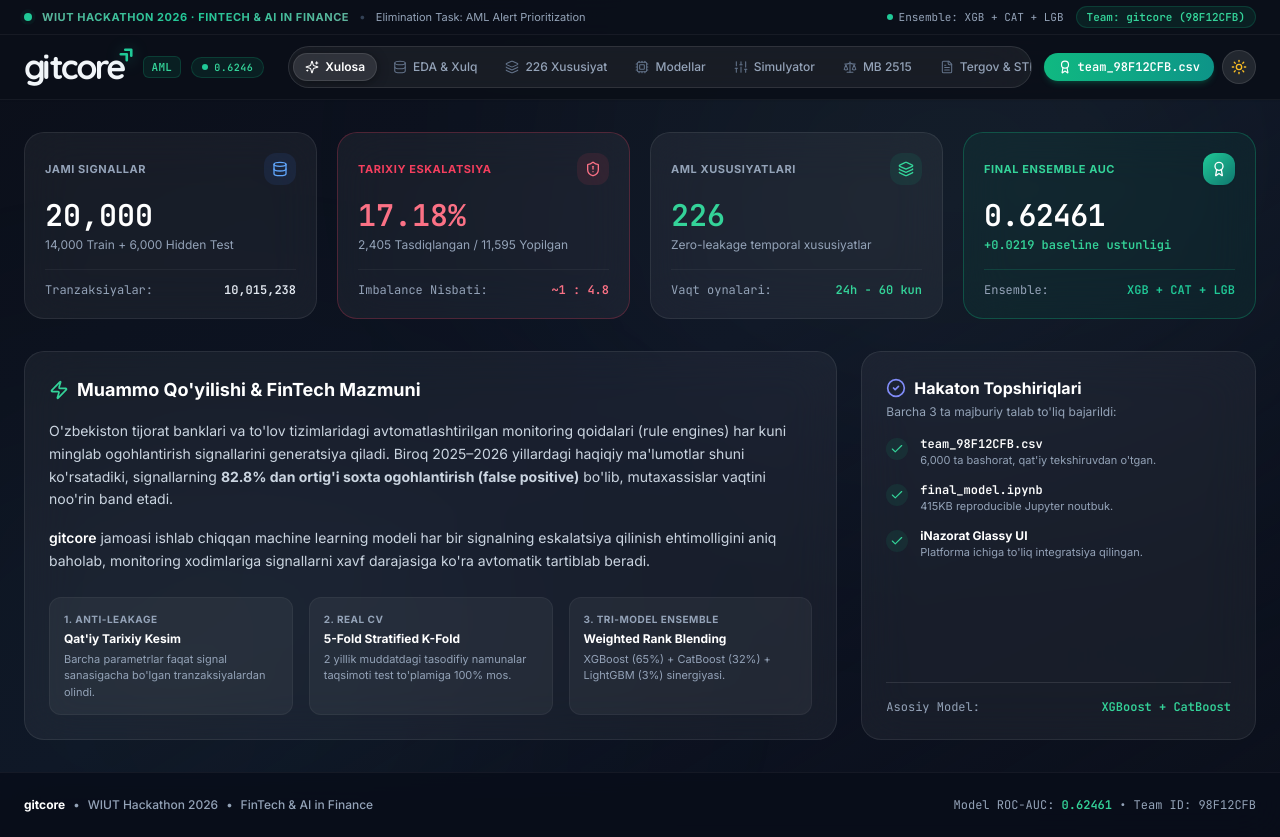
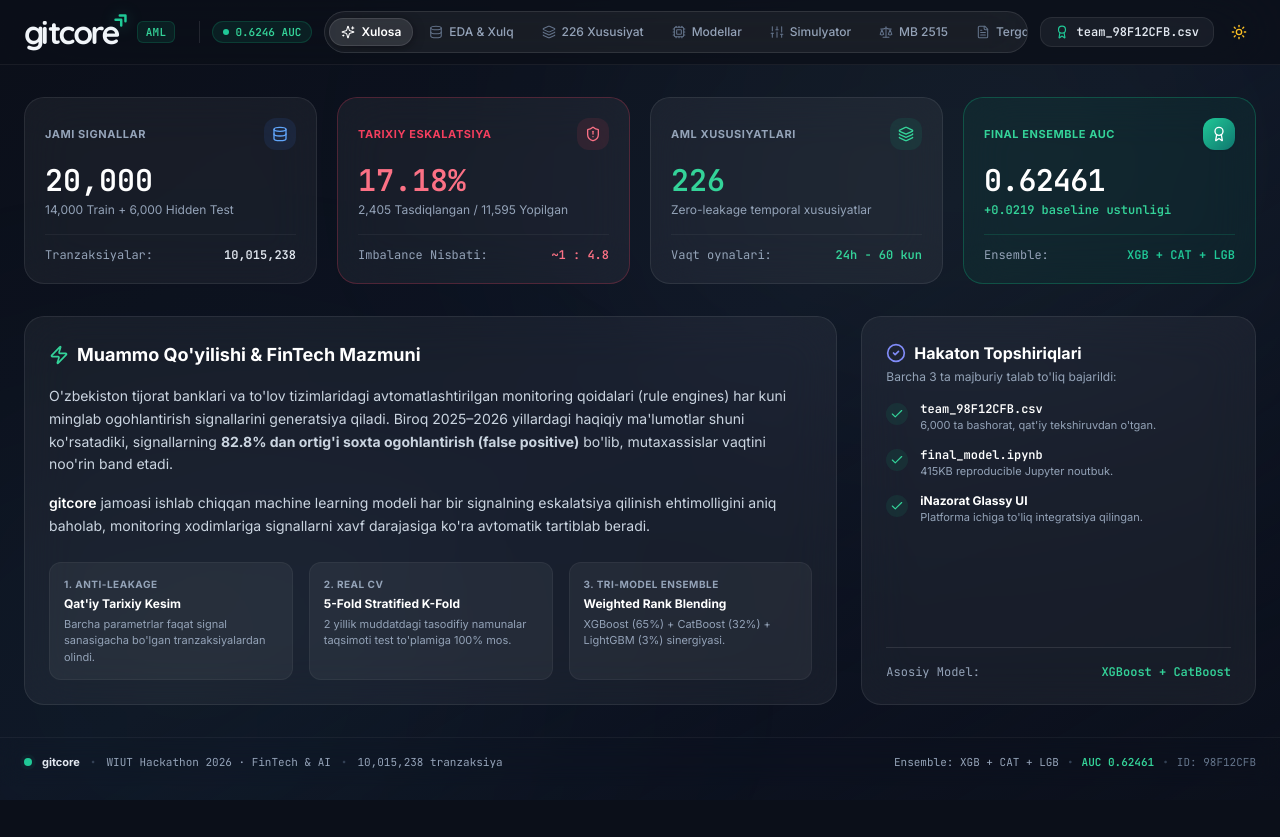
Before and after one commit to xurshidbahromov/gitcore-aml, a React (Vite) app in the folder eda-web/: page / in a window 1280 px wide. After the commit the page ends 800 px from the top, so only its background shows below. Built offline with nearby package versions, Linux system fonts and the light colour scheme.

Commit message:
feat(ui): simplify header and footer structure for a more minimalist design

```diff
--- a/eda-web/src/App.tsx
+++ b/eda-web/src/App.tsx
@@ -66,7 +66,6 @@ import {
 import {
   SpotlightCard,
   CountUp,
-  ShinyText,
   DecryptedText,
   AnimatedTabs,
   type TabItem,
@@ -210,52 +209,22 @@ export default function App() {
         <div className="absolute bottom-[-10%] left-[-10%] w-[50%] h-[50%] rounded-full bg-emerald-300/5 dark:bg-emerald-400/4 blur-[150px]" />
       </div>
 
-      {/* Main Sticky Top Header Area (Top Banner + Navigation Cockpit) */}
-      <header className="sticky top-0 z-40 transition-all shadow-sm">
-        {/* Top Banner - iNazorat Signature Frosted Glass Ribbon */}
-        <div className="bg-white/90 dark:bg-[#0b0f19]/90 backdrop-blur-xl border-b border-[#f1f2f4] dark:border-white/5 px-4 sm:px-6 py-1.5 flex items-center justify-between text-xs transition-colors duration-300">
-          <div className="flex items-center gap-2.5">
-            <span className="flex h-2 w-2 relative">
-              <span className="animate-ping absolute inline-flex h-full w-full rounded-full bg-[#20c997] opacity-75"></span>
-              <span className="relative inline-flex rounded-full h-2 w-2 bg-[#20c997]"></span>
-            </span>
-            <ShinyText
-              text="WIUT HACKATHON 2026 · FINTECH & AI IN FINANCE"
-              speed={4}
-              className="font-bold text-slate-800 dark:text-emerald-400 uppercase tracking-wider text-[11px]"
-            />
-            <span className="text-slate-300 dark:text-slate-700 hidden sm:inline">•</span>
-            <span className="text-slate-500 dark:text-slate-400 hidden sm:inline text-[11px]">
-              Elimination Task: AML Alert Prioritization
-            </span>
-          </div>
-
-          <div className="flex items-center gap-3">
-            <div className="hidden sm:flex items-center gap-1.5 text-[11px] font-mono text-slate-500 dark:text-slate-400">
-              <span className="w-1.5 h-1.5 rounded-full bg-[#20c997]" />
-              <span>Ensemble: XGB + CAT + LGB</span>
-            </div>
-            <span className="bg-emerald-50 dark:bg-emerald-500/10 border border-emerald-200 dark:border-emerald-500/20 text-emerald-700 dark:text-emerald-400 px-2.5 py-0.5 rounded-full font-mono text-[11px] font-bold">
-              Team: {summaryStats.teamName} ({summaryStats.teamId})
-            </span>
-          </div>
-        </div>
-
-        {/* Main Glass Cockpit Header (iNazorat Signature Navigation) */}
-        <div className="bg-white/90 dark:bg-[#0b0f19]/95 backdrop-blur-2xl border-b border-[#f1f2f4] dark:border-white/5 transition-all">
+      {/* Unified Minimalist iNazorat-style Glass Header */}
+      <header className="sticky top-0 z-40 bg-white/75 dark:bg-[#0b0f19]/75 backdrop-blur-2xl border-b border-[#f1f2f4] dark:border-white/[0.06] transition-all">
         <div className="max-w-7xl mx-auto px-4 sm:px-6">
           <div className="flex items-center justify-between h-16 gap-3">
 
-            {/* Left: iNazorat-style Minimalist Wordmark Logo with Attached Double Chevron Growth Arrow */}
+            {/* Left: iNazorat-style Wordmark Logo & Live AUC Status */}
+            <div className="flex items-center gap-3 flex-shrink-0">
               <div
-              className="relative flex items-center pr-3 cursor-pointer group select-none flex-shrink-0"
+                className="relative flex items-center pr-3 cursor-pointer group select-none"
                 onClick={() => setLogoKey(k => k + 1)}
                 onMouseEnter={() => setLogoKey(k => k + 1)}
                 title="Kursor keltiring: Cyber Decrypt animatsiyasi"
               >
                 <div className="relative inline-flex items-center">
                   <span
-                  className="font-bold font-quicksand tracking-tight text-slate-800 dark:text-slate-100 leading-none text-[28px] sm:text-[34px] transition-colors"
+                    className="font-bold font-quicksand tracking-tight text-slate-800 dark:text-slate-100 leading-none text-[26px] sm:text-[32px] transition-colors"
                     style={{ fontFamily: "'Quicksand', sans-serif" }}
                   >
                     <DecryptedText
@@ -270,7 +239,7 @@ export default function App() {
 
                   {/* Double Chevron Growth Arrow (iNazorat Signature Elevate mark) */}
                   <svg
-                  className="text-[#20c997] absolute transition-all duration-300 ease-in-out drop-shadow-[0_2px_8px_rgba(32,201,151,0.35)] w-[18px] h-[18px] -top-[4px] -right-[12px] group-hover:translate-x-0.5 group-hover:-translate-y-0.5"
+                    className="text-[#20c997] absolute transition-all duration-300 ease-in-out drop-shadow-[0_2px_8px_rgba(32,201,151,0.35)] w-[17px] h-[17px] -top-[4px] -right-[12px] group-hover:translate-x-0.5 group-hover:-translate-y-0.5"
                     viewBox="0 0 24 24"
                     fill="none"
                     stroke="currentColor"
@@ -286,11 +255,14 @@ export default function App() {
                 <span className="ml-5 text-[11px] font-bold px-2 py-0.5 rounded-md bg-emerald-500/10 text-emerald-600 dark:text-emerald-400 border border-emerald-500/20 font-mono tracking-wide">
                   AML
                 </span>
-
-              <span className="hidden xl:inline-flex items-center gap-1.5 ml-2.5 text-[10px] bg-emerald-50 dark:bg-emerald-500/10 text-emerald-700 dark:text-emerald-400 border border-emerald-200 dark:border-emerald-500/20 px-2.5 py-0.5 rounded-full font-mono font-bold tracking-wider">
+              </div>
+
+              <div className="hidden xl:flex items-center gap-2 pl-3 border-l border-slate-200 dark:border-white/10 text-[11px] font-mono text-slate-400">
+                <span className="flex items-center gap-1.5 text-emerald-600 dark:text-emerald-400 font-bold bg-emerald-50 dark:bg-emerald-500/10 px-2.5 py-0.5 rounded-full border border-emerald-200/60 dark:border-emerald-500/20">
                   <span className="w-1.5 h-1.5 rounded-full bg-[#20c997] animate-pulse" />
-                0.6246
-              </span>
+                  0.6246 AUC
+                </span>
+              </div>
             </div>
 
             {/* Center: React Bits Animated Floating Pill Navigation */}
@@ -306,23 +278,22 @@ export default function App() {
             <div className="flex items-center gap-2 flex-shrink-0">
               <button
                 onClick={() => setActiveTab('submission')}
-                className="hidden lg:flex items-center gap-1.5 px-3.5 py-1.5 bg-gradient-to-r from-emerald-500 to-teal-600 hover:from-emerald-600 hover:to-teal-700 text-white rounded-full text-xs font-mono font-bold transition-all active:scale-95 shadow-md shadow-emerald-500/20 hover:shadow-emerald-500/35"
+                className="hidden lg:flex items-center gap-2 px-3.5 py-1.5 rounded-xl text-xs font-mono font-semibold bg-white/80 dark:bg-white/5 hover:bg-slate-100 dark:hover:bg-white/10 text-slate-700 dark:text-slate-200 border border-slate-200/80 dark:border-white/[0.08] transition-all active:scale-95 shadow-xs"
                 title="Rasmiy Submission Tekshiruvi"
               >
-                <Award className="w-3.5 h-3.5" />
+                <Award className="w-3.5 h-3.5 text-[#20c997]" />
                 <span>team_98F12CFB.csv</span>
               </button>
 
               <button
                 onClick={() => setIsDark(!isDark)}
-                className="p-2 rounded-full bg-slate-100 dark:bg-white/10 hover:bg-slate-200 dark:hover:bg-white/15 text-slate-600 dark:text-slate-300 transition-all active:scale-95 border border-slate-200/80 dark:border-white/10"
+                className="p-2 rounded-xl text-slate-500 dark:text-slate-400 hover:bg-slate-100 dark:hover:bg-white/10 hover:text-slate-800 dark:hover:text-amber-400 transition-all duration-200 active:scale-95 border border-transparent hover:border-slate-200 dark:hover:border-white/10"
                 title={isDark ? "Yorug' rejimga o'tish" : "Qorong'i rejimga o'tish"}
               >
                 {isDark ? <Sun className="w-4 h-4 text-amber-400" /> : <Moon className="w-4 h-4 text-slate-700" />}
               </button>
             </div>
 
-          </div>
           </div>
         </div>
       </header>
@@ -1887,18 +1858,26 @@ export default function App() {
 
       </main>
 
-      {/* Glassy Footer */}
-      <footer className="border-t border-slate-200/80 dark:border-white/5 bg-white/60 dark:bg-[#080d19]/80 backdrop-blur-xl py-6 px-6 text-center text-xs text-slate-500 dark:text-slate-400">
-        <div className="max-w-7xl mx-auto flex flex-col sm:flex-row items-center justify-between gap-3">
-          <div className="flex items-center gap-2 font-medium">
-            <span className="font-bold text-slate-900 dark:text-white">gitcore</span>
-            <span>•</span>
-            <span>WIUT Hackathon 2026</span>
-            <span>•</span>
-            <span>FinTech & AI in Finance</span>
-          </div>
-          <div className="font-mono text-xs">
-            Model ROC-AUC: <span className="font-bold text-emerald-600 dark:text-emerald-400">{modelMetricsData.ensembleAUC.toFixed(5)}</span> • Team ID: {summaryStats.teamId}
+      {/* Ultra-Minimalist iNazorat-style StatusBar */}
+      <footer className="border-t border-slate-200/60 dark:border-white/[0.05] bg-slate-50/40 dark:bg-transparent backdrop-blur-md py-4 px-6 text-xs text-slate-500 dark:text-slate-400 transition-colors">
+        <div className="max-w-7xl mx-auto flex flex-col sm:flex-row items-center justify-between gap-3 font-mono text-[11px]">
+          <div className="flex items-center gap-2.5">
+            <span className="flex h-2 w-2 relative">
+              <span className="animate-ping absolute inline-flex h-full w-full rounded-full bg-[#20c997] opacity-75"></span>
+              <span className="relative inline-flex rounded-full h-2 w-2 bg-[#20c997]"></span>
+            </span>
+            <span className="font-bold text-slate-800 dark:text-slate-200 font-sans">gitcore</span>
+            <span className="text-slate-300 dark:text-slate-700">•</span>
+            <span>WIUT Hackathon 2026 · FinTech & AI</span>
+            <span className="text-slate-300 dark:text-slate-700">•</span>
+            <span>10,015,238 tranzaksiya</span>
+          </div>
+          <div className="flex items-center gap-2 text-slate-500 dark:text-slate-400">
+            <span>Ensemble: XGB + CAT + LGB</span>
+            <span className="text-slate-300 dark:text-slate-700">•</span>
+            <span className="text-emerald-600 dark:text-emerald-400 font-bold">AUC {modelMetricsData.ensembleAUC.toFixed(5)}</span>
+            <span className="text-slate-300 dark:text-slate-700">•</span>
+            <span className="text-slate-400 dark:text-slate-500">ID: {summaryStats.teamId}</span>
           </div>
         </div>
       </footer>
```
Lines whose indentation alone changed are shown as unchanged.
